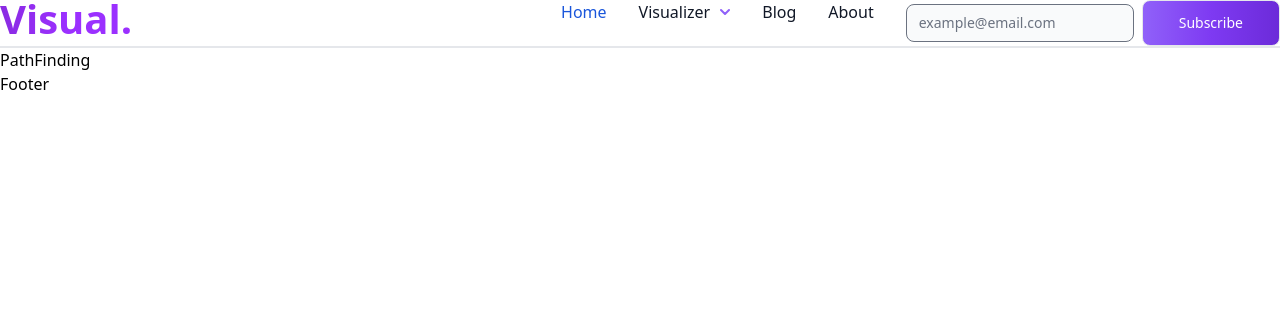
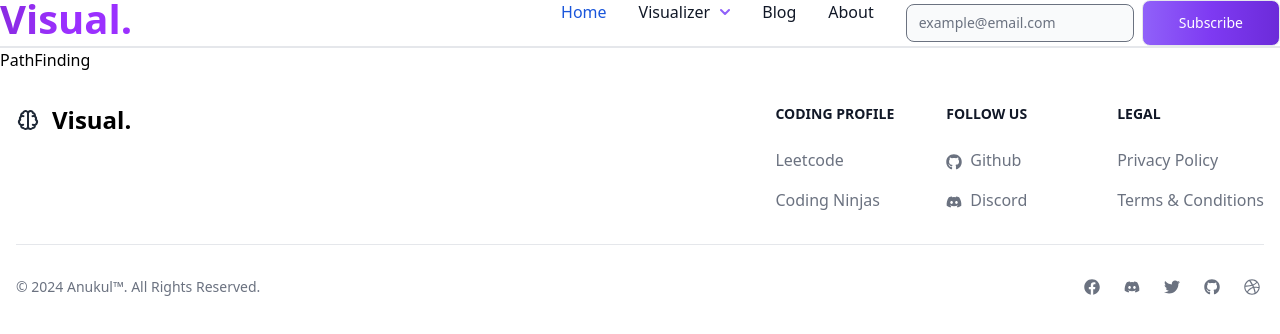
Before and after one commit to AnukulPr1me/Visualizer, a React (Vite) app in the folder frontend/: page /path-finding in a window 1280 px wide. Shown: the top 334 px of the page. Built offline with nearby package versions, Linux system fonts and the light colour scheme.

Commit message:
Added Footer

```diff
--- a/frontend/src/Components/Footer.jsx
+++ b/frontend/src/Components/Footer.jsx
@@ -1,7 +1,154 @@
-import React from 'react'
+import React from "react";
+import {
+  FaFacebook,
+  FaTwitter,
+  FaDiscord,
+  FaGithub,
+  FaDribbble,
+} from "react-icons/fa";
 
 export default function Footer() {
   return (
-    <div>Footer</div>
-  )
+    <footer className="bg-white dark:bg-gray-900">
+      <div className="mx-auto w-full max-w-screen-xl p-4 py-6 lg:py-8">
+        <div className="md:flex md:justify-between">
+          <div className="mb-6 md:mb-0">
+            <a href="/" className="flex items-center space-x-3  rtl:space-x-reverse">
+              <svg
+                class="w-6 h-6 text-gray-800 dark:text-white"
+                aria-hidden="true"
+                xmlns="http://www.w3.org/2000/svg"
+                width="24"
+                height="24"
+                fill="none"
+                viewBox="0 0 24 24"
+              >
+                <path
+                  stroke="currentColor"
+                  stroke-linecap="round"
+                  stroke-linejoin="round"
+                  stroke-width="2"
+                  d="M12 18.5A2.493 2.493 0 0 1 7.51 20H7.5a2.468 2.468 0 0 1-2.4-3.154 2.98 2.98 0 0 1-.85-5.274 2.468 2.468 0 0 1 .92-3.182 2.477 2.477 0 0 1 1.876-3.344 2.5 2.5 0 0 1 3.41-1.856A2.5 2.5 0 0 1 12 5.5m0 13v-13m0 13a2.493 2.493 0 0 0 4.49 1.5h.01a2.468 2.468 0 0 0 2.403-3.154 2.98 2.98 0 0 0 .847-5.274 2.468 2.468 0 0 0-.921-3.182 2.477 2.477 0 0 0-1.875-3.344A2.5 2.5 0 0 0 14.5 3 2.5 2.5 0 0 0 12 5.5m-8 5a2.5 2.5 0 0 1 3.48-2.3m-.28 8.551a3 3 0 0 1-2.953-5.185M20 10.5a2.5 2.5 0 0 0-3.481-2.3m.28 8.551a3 3 0 0 0 2.954-5.185"
+                />
+              </svg>
+              <span className="self-center text-2xl font-semibold whitespace-nowrap dark:text-white">
+                Visual.
+              </span>
+            </a>
+          </div>
+          <div className="grid grid-cols-2 gap-8 sm:gap-6 sm:grid-cols-3">
+            <div>
+              <h2 className="mb-6 text-sm font-semibold text-gray-900 uppercase dark:text-white">
+                Coding Profile
+              </h2>
+              <ul className="text-gray-500 dark:text-gray-400 font-medium">
+                <li className="mb-4">
+                  <a href="https://flowbite.com/" className="hover:underline">
+                    Leetcode
+                  </a>
+                </li>
+                <li>
+                  <a
+                    href="https://tailwindcss.com/"
+                    className="hover:underline"
+                  >
+                    Coding Ninjas
+                  </a>
+                </li>
+              </ul>
+            </div>
+            <div>
+              <h2 className="mb-6 text-sm font-semibold text-gray-900 uppercase dark:text-white">
+                Follow us
+              </h2>
+              <ul className="text-gray-500 dark:text-gray-400 font-medium">
+                <li className="mb-4">
+                  <a
+                    href="https://github.com/themesberg/flowbite"
+                    className="hover:underline "
+                  >
+                    <FaGithub className="inline-block mr-2" />
+                    Github
+                  </a>
+                </li>
+                <li>
+                  <a
+                    href="https://discord.gg/4eeurUVvTy"
+                    className="hover:underline"
+                  >
+                    <FaDiscord className="inline-block mr-2" />
+                    Discord
+                  </a>
+                </li>
+              </ul>
+            </div>
+            <div>
+              <h2 className="mb-6 text-sm font-semibold text-gray-900 uppercase dark:text-white">
+                Legal
+              </h2>
+              <ul className="text-gray-500 dark:text-gray-400 font-medium">
+                <li className="mb-4">
+                  <a href="#" className="hover:underline">
+                    Privacy Policy
+                  </a>
+                </li>
+                <li>
+                  <a href="#" className="hover:underline">
+                    Terms &amp; Conditions
+                  </a>
+                </li>
+              </ul>
+            </div>
+          </div>
+        </div>
+        <hr className="my-6 border-gray-200 sm:mx-auto dark:border-gray-700 lg:my-8" />
+        <div className="sm:flex sm:items-center sm:justify-between">
+          <span className="text-sm text-gray-500 sm:text-center dark:text-gray-400">
+            © 2024{" "}
+            <a href="https://flowbite.com/" className="hover:underline">
+              Anukul™
+            </a>
+            . All Rights Reserved.
+          </span>
+          <div className="flex mt-4 sm:justify-center sm:mt-0">
+            <a
+              href="#"
+              className="text-gray-500 hover:text-gray-900 dark:hover:text-white"
+            >
+              <FaFacebook className="w-4 h-4 mr-1" />
+              <span className="sr-only">Facebook page</span>
+            </a>
+            <a
+              href="#"
+              className="text-gray-500 hover:text-gray-900 dark:hover:text-white ms-5"
+            >
+              <FaDiscord className="w-4 h-4 mr-1" />
+              <span className="sr-only">Discord community</span>
+            </a>
+            <a
+              href="#"
+              className="text-gray-500 hover:text-gray-900 dark:hover:text-white ms-5"
+            >
+              <FaTwitter className="w-4 h-4 mr-1" />
+              <span className="sr-only">Twitter page</span>
+            </a>
+            <a
+              href="#"
+              className="text-gray-500 hover:text-gray-900 dark:hover:text-white ms-5"
+            >
+              <FaGithub className="w-4 h-4 mr-1" />
+              <span className="sr-only">GitHub account</span>
+            </a>
+            <a
+              href="#"
+              className="text-gray-500 hover:text-gray-900 dark:hover:text-white ms-5"
+            >
+              <FaDribbble className="w-4 h-4 mr-1" />
+              <span className="sr-only">Dribbble account</span>
+            </a>
+          </div>
+        </div>
+      </div>
+    </footer>
+  );
 }
```
